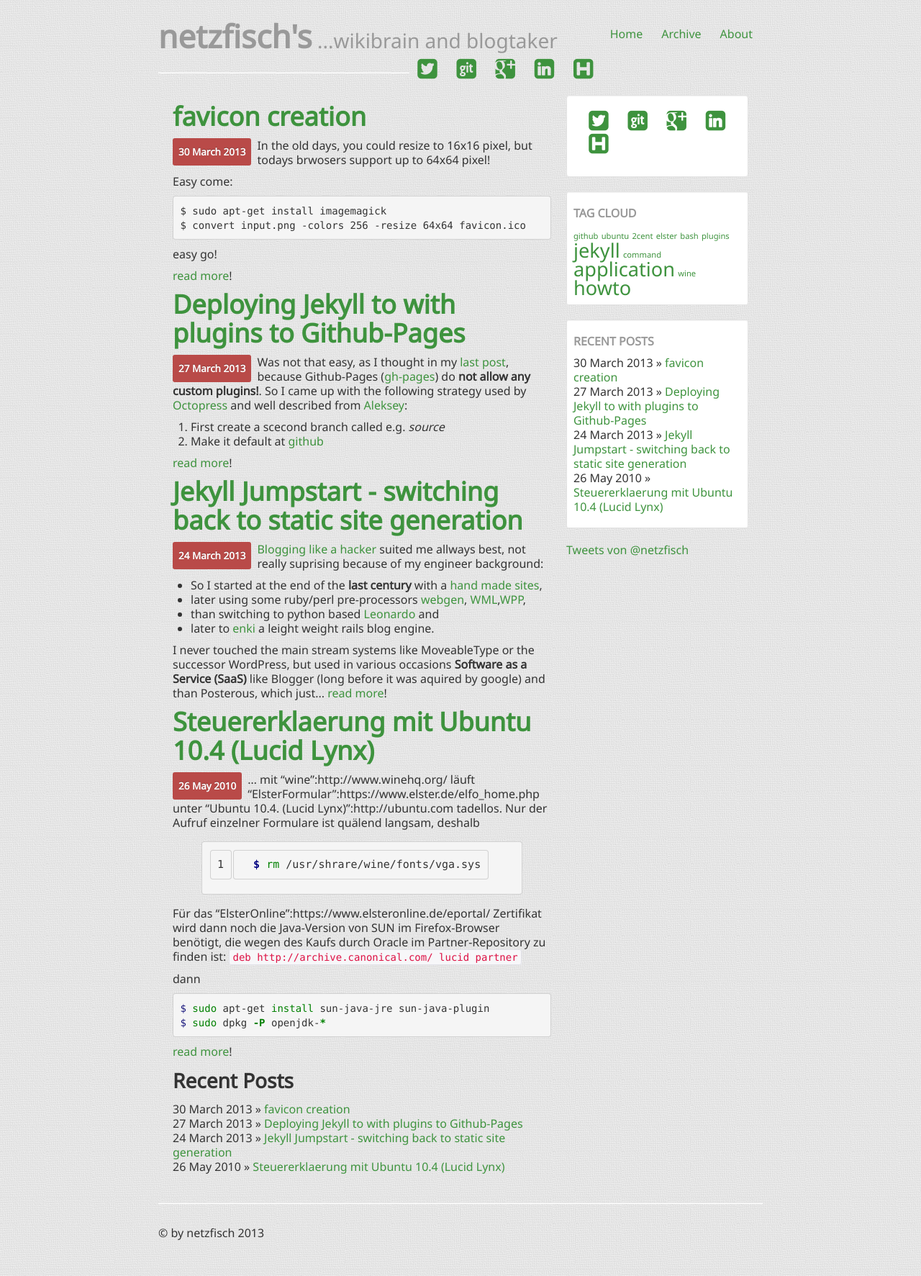
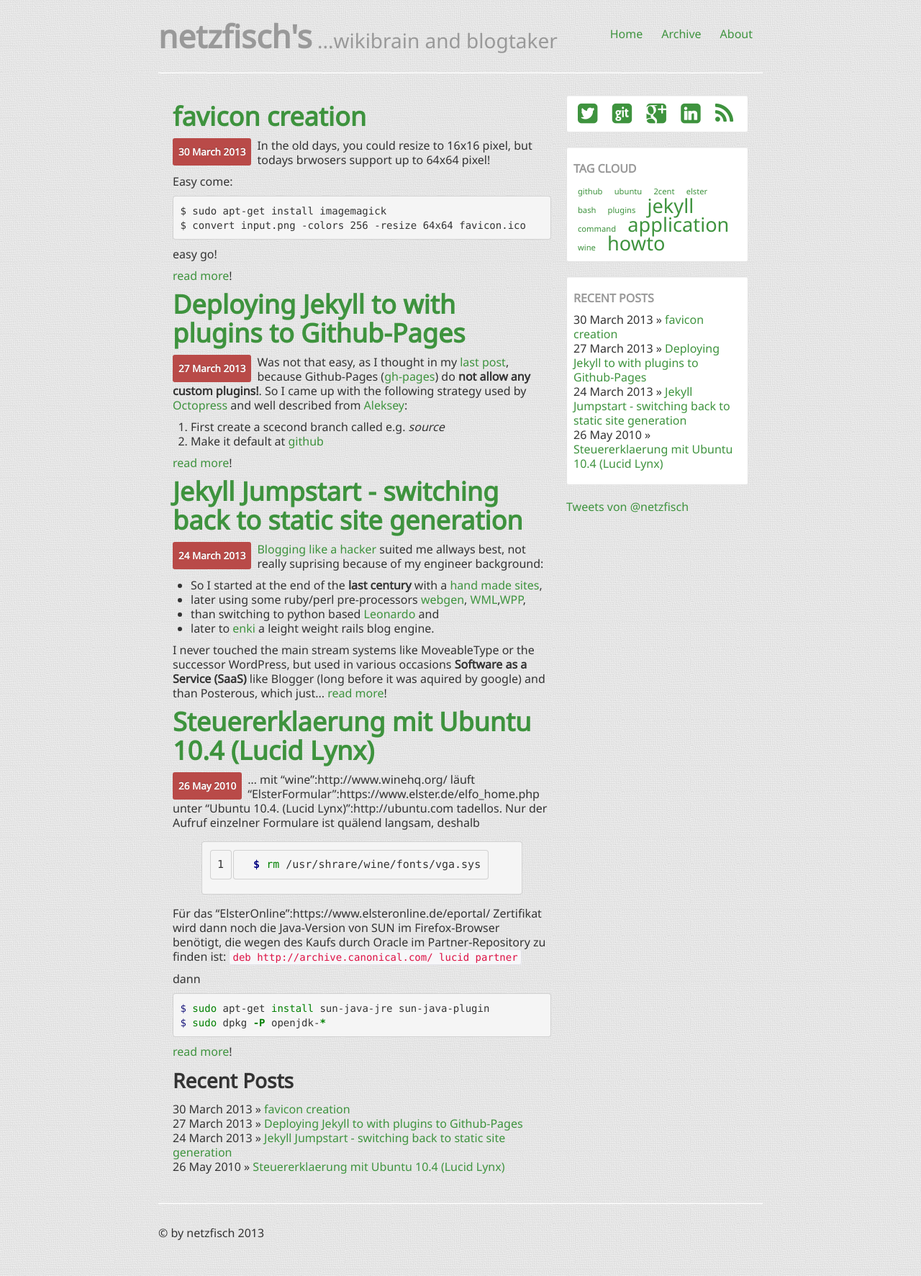
Before and after one commit to netzfisch/netzfisch.github.io, a Jekyll site: the page built from index.html, in a window 1280 px wide. Shown: the whole page at 72% size. Built offline with Jekyll 4.4.1, drawn with Linux system fonts in a browser that asks for light colours; Markdown is read by kramdown in place of the engine named in the settings; comment, search, counter and statistics services are not loaded.

Commit message:
another post

```diff
--- a/_includes/navigation.html
+++ b/_includes/navigation.html
@@ -11,14 +11,5 @@
 	  </li>
 	</ul>
 	<h1 class="muted">netzfisch's<small> ...wikibrain and blogtaker</small></h1>
-  <ul class="inline pull-right">
-    <li><a href="http://twitter.com/netzfisch"><i class="icon-twitter-sign icon-2x"></i></a></li>
-    <li><a href="http://github.com/netzfisch"><i class="icon-github-sign icon-2x"></i></a></li>
-    <li><a href="https://plus.google.com/112701595452528814680"><i class="icon-google-plus-sign icon-2x"></i></a></li>
-    <li><a href="https://xing.com/profile/Harm_Behrens"><i class="icon-linkedin-sign icon-2x"></i></a></li>
-    <li><a href="http://netzfisch.github.com"><i class="icon-h-sign icon-2x"></i></a></li>
-  </ul>
       </div>
-<div class="pull-right">
-</div>
       <hr />
--- a/_includes/sidebar_social-bar.html
+++ b/_includes/sidebar_social-bar.html
@@ -1,9 +1,7 @@
-<div class="well well small">
-  <ul class="inline">
-    <li><a href="http://twitter.com/netzfisch"><i class="icon-twitter-sign icon-2x"></i></a></li>
-    <li><a href="http://github.com/netzfisch"><i class="icon-github-sign icon-2x"></i></a></li>
-    <li><a href="https://plus.google.com/112701595452528814680"><i class="icon-google-plus-sign icon-2x"></i></a></li>
-    <li><a href="https://xing.com/profile/Harm_Behrens"><i class="icon-linkedin-sign icon-2x"></i></a></li>
-    <li><a href="http://netzfisch.github.com"><i class="icon-h-sign icon-2x"></i></a></li>
-  </ul>
+<div class="well well-small">
+    <a href="http://twitter.com/netzfisch"><i class="icon-twitter-sign icon-2x"></i></a>&nbsp;
+    <a href="http://github.com/netzfisch"><i class="icon-github-sign icon-2x"></i></a>&nbsp;
+    <a href="https://plus.google.com/112701595452528814680"><i class="icon-google-plus-sign icon-2x"></i></a>&nbsp;
+    <a href="https://xing.com/profile/Harm_Behrens"><i class="icon-linkedin-sign icon-2x"></i></a>&nbsp;
+    <a href="http://netzfisch.github.com/atom.xml"><i class="icon-rss icon-2x"></i></a>&nbsp;
 </div>
--- a/css/custom.css
+++ b/css/custom.css
@@ -19,6 +19,12 @@
       /* @bodyBackground = transparen               */
       /* @linkColor      = darken(@green, 5%)       */
       /* @baseFontSize   = 16px                     */
+      .well {
+	background-color: white;
+      }
+      .well > a {
+	padding: 6px;
+      }
       .nav > li > a:hover,
       .nav > li > a:focus {
         text-decoration: none;
@@ -28,6 +34,3 @@
 	margin-right: 8px;
 	padding: 12px 8px;
       }
-      .well {
-	background-color: white;
-      }
```
Also changed, not shown: _includes/footer.html (+11 -0 lines).
